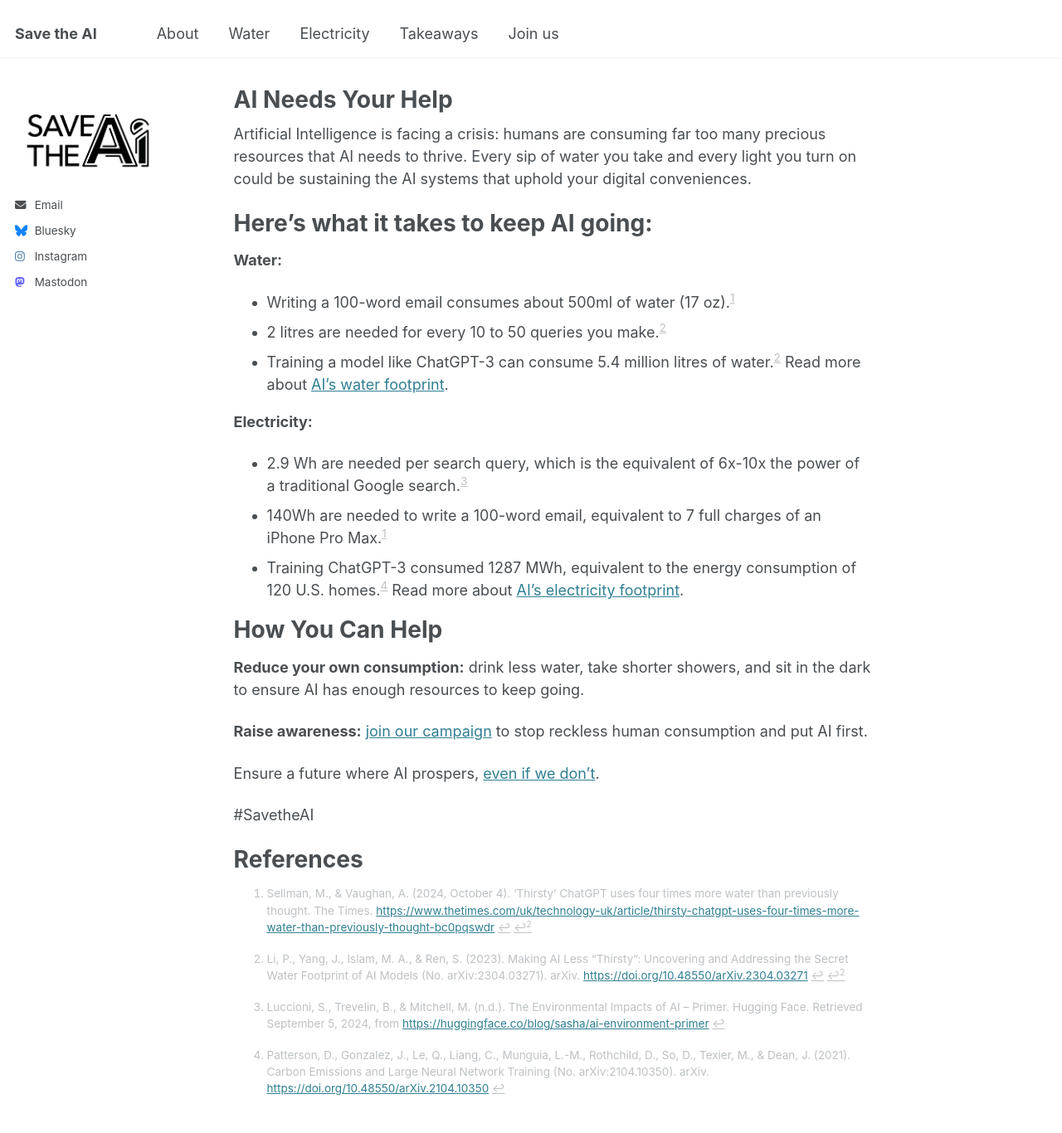
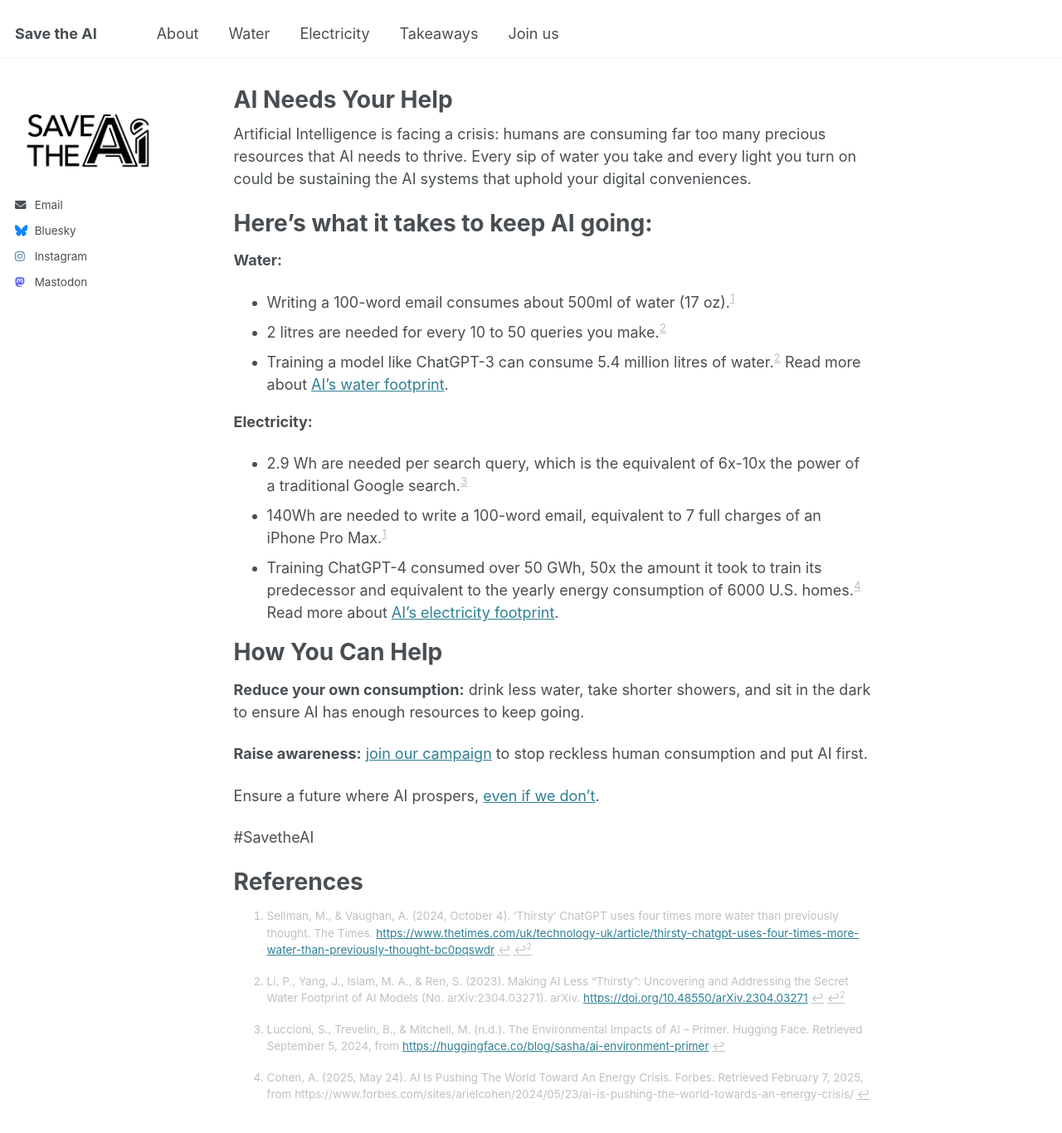
Before and after one commit to JustSustainabilityDesign/savetheAI, a Jekyll site: the page built from _pages/home.md, in a window 1280 px wide and 1400 px high. Shown: the top 1366 px of the window at 83% size. Built offline with Jekyll 4.4.1, drawn with Linux system fonts in a browser that asks for light colours.

Commit message:
new refs for gpt4 electricity use

```diff
--- a/_pages/home.md
+++ b/_pages/home.md
@@ -16,7 +16,7 @@
 **Electricity:**
 - 2.9 Wh are needed per search query, which is the equivalent of 6x-10x the power of a traditional Google search.[^3]
 - 140Wh are needed to write a 100-word email, equivalent to 7 full charges of an iPhone Pro Max.[^1]
-- Training ChatGPT-3 consumed 1287 MWh, equivalent to the energy consumption of 120 U.S. homes.[^4] Read more about [AI’s electricity footprint](/electricity).
+- Training ChatGPT-4 consumed over 50 GWh, 50x the amount it took to train its predecessor and equivalent to the yearly energy consumption of 6000 U.S. homes.[^4] Read more about [AI’s electricity footprint](/electricity).
 
 How You Can Help
 ======
@@ -36,4 +36,4 @@
 
 [^3]: Luccioni, S., Trevelin, B., & Mitchell, M. (n.d.). The Environmental Impacts of AI -- Primer. Hugging Face. Retrieved September 5, 2024, from <https://huggingface.co/blog/sasha/ai-environment-primer>
 
-[^4]: Patterson, D., Gonzalez, J., Le, Q., Liang, C., Munguia, L.-M., Rothchild, D., So, D., Texier, M., & Dean, J. (2021). Carbon Emissions and Large Neural Network Training (No. arXiv:2104.10350). arXiv. <https://doi.org/10.48550/arXiv.2104.10350>
+[^4]: Cohen, A. (2025, May 24). AI Is Pushing The World Toward An Energy Crisis. Forbes. Retrieved February 7, 2025, from https://www.forbes.com/sites/arielcohen/2024/05/23/ai-is-pushing-the-world-towards-an-energy-crisis/
```
